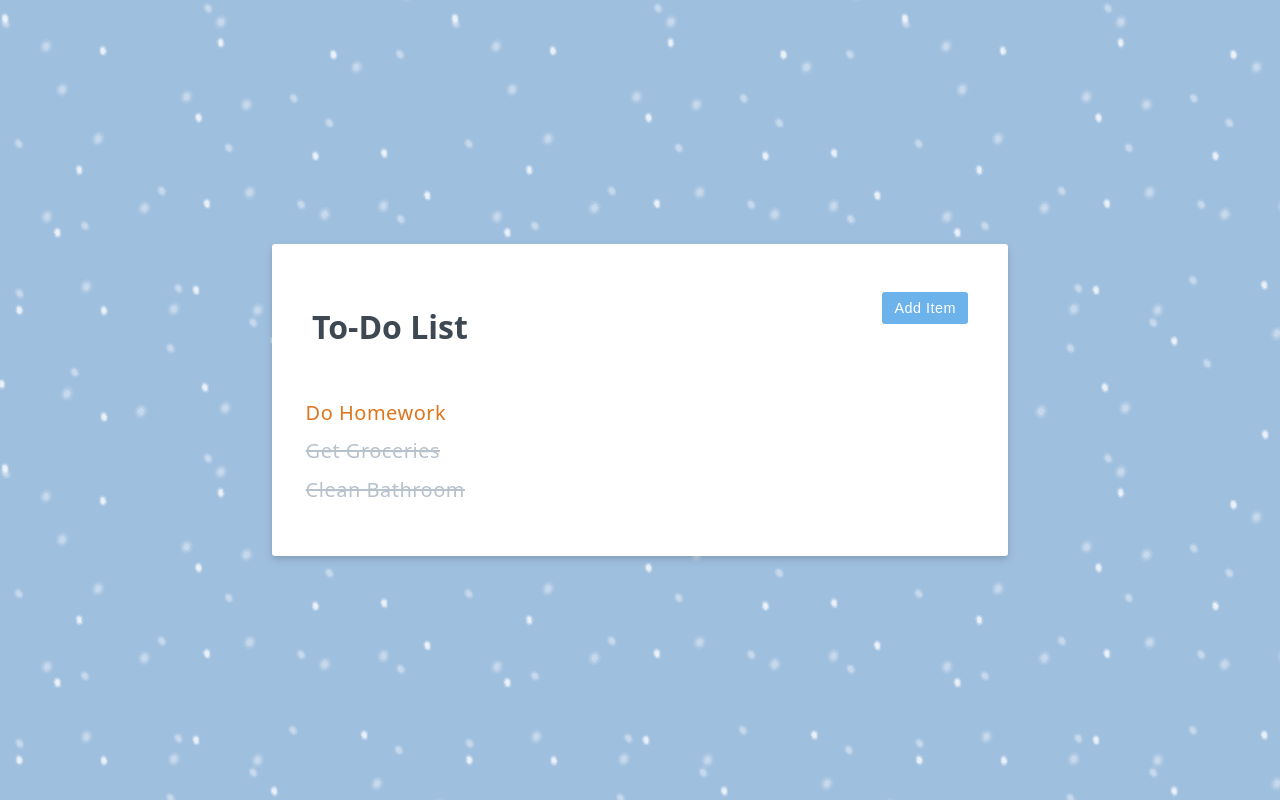
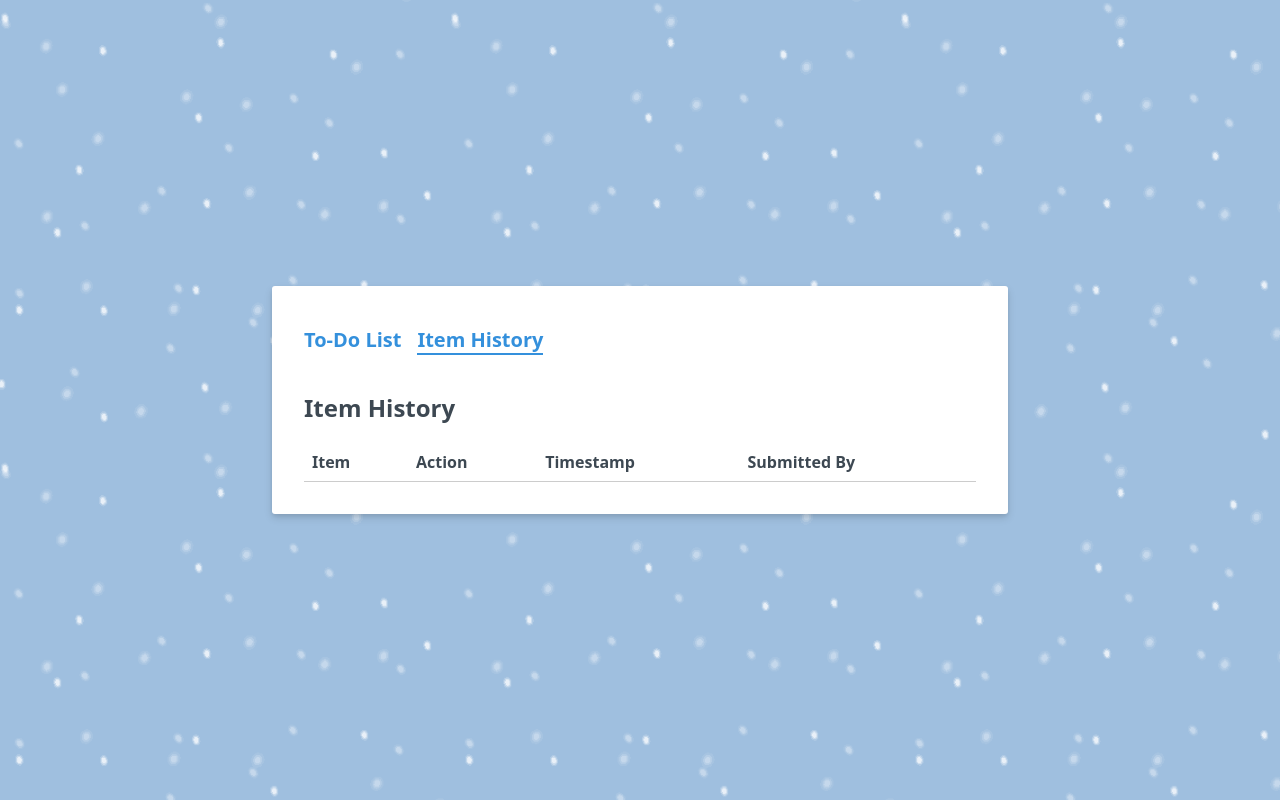
Before and after one commit to taikimorita/vue-to-do-list, a Vue app: page /history in a window 1280 px wide. Built offline with nearby package versions, Linux system fonts and the light colour scheme.

Commit message:
feat: add item history tab to track additions, deletions, timestamps, and names

```diff
--- a/package.json
+++ b/package.json
@@ -14,7 +14,9 @@
   "dependencies": {
     "pinia": "^3.0.3",
     "pinia-plugin-persistedstate": "^4.4.1",
-    "vue": "^3.5.17"
+    "router": "^2.2.0",
+    "vue": "^3.5.17",
+    "vue-router": "^4.5.1"
   },
   "devDependencies": {
     "@nightwatch/vue": "^3.1.2",
--- a/src/App.vue
+++ b/src/App.vue
@@ -4,15 +4,16 @@ import { useTodoStore } from './stores/todo'
 import trashIcon from './assets/delete.svg'
 
 const header = ref('To-Do List')
+const newItem = ref('')
 const characterCount = computed(() => newItem.value.length)
 const editing = ref(false)
-const newItem = ref('')
 const newItemHighPriority = ref(false)
 const store = useTodoStore()
 const saveItem = () => {
   store.addItem(newItem.value, newItemHighPriority.value)
   newItem.value = ''
   newItemHighPriority.value = false
+  document.activeElement.blur()
 }
 const doEdit = (e) => {
   editing.value = e
@@ -51,57 +52,19 @@ const togglePurchased = (item) => {
 </script>
 
 <template>
-  <div class="header">
-    <h1>{{ header }}</h1>
-    <button v-if="editing" class="btn" @click="doEdit(false)">Cancel</button>
-    <button v-else class="btn btn-primary" @click="doEdit(true)">Add Item</button>
+  <div>
+    <div class="tabs">
+      <router-link to="/" exact-active-class="active-tab">To-Do List</router-link>
+      <router-link to="/history" exact-active-class="active-tab">Item History</router-link>
+    </div>
+    <router-view />
   </div>
+</template>
 
-  <form class="add-item-form" v-if="editing" @submit.prevent="saveItem">
-    <div class="input-block">
-      <input v-model.trim="newItem" type="text" placeholder="Add an item" maxlength="200" />
-      <div class="form-footer">
-        <div class="counter">{{ characterCount }}/200</div>
-        <label class="priority-checkbox">
-          <input type="checkbox" v-model="newItemHighPriority" />
-          High Priority
-        </label>
-      </div>
-    </div>
-
-    <button :disabled="newItem.length === 0" class="btn btn-primary">Save Item</button>
-  </form>
-
-  <ul>
-    <li
-      v-for="(item, index) in store.reversedItems"
-      :key="item.id"
-      class="todo-item static-class"
-      :class="{ strikeout: item.purchased, priority: item.highPriority }"
-    >
-      <span @click="togglePurchased(item)">
-        {{ item.label }}
-      </span>
-      <img
-        :src="trashIcon"
-        alt="Delete"
-        class="trash"
-        @click.stop="askDelete(item, $event)"
-        title="Delete"
-      />
-    </li>
-  </ul>
-  <div v-if="showConfirm" class="model-overlay">
-    <div class="modal">
-      <p>
-        Are you sure you want to delete "<strong>{{ itemToDelete.label }}</strong
-        >"?
-      </p>
-      <div class="model-buttons">
-        <button class="btn btn-danger" @click="confirmDelete">Yes</button>
-        <button class="btn" @click="cancelDelete">No</button>
-      </div>
-    </div>
-  </div>
-  <p v-if="!store.items.length">Nothing to see here</p>
-</template>
+<style>
+.tabs {
+  display: flex;
+  gap: 1rem;
+  padding-bottom: 1rem;
+}
+</style>
--- /dev/null
+++ b/src/ItemHistory.vue
@@ -0,0 +1,44 @@
+<template>
+  <div>
+    <h2>Item History</h2>
+    <table>
+      <thead>
+        <tr>
+          <th>Item</th>
+          <th>Action</th>
+          <th>Timestamp</th>
+          <th>Submitted By</th>
+        </tr>
+      </thead>
+      <tbody>
+        <tr v-for="(record, index) in history" :key="index">
+          <td>{{ record.label }}</td>
+          <td>{{ record.action }}</td>
+          <td>{{ record.time }}</td>
+          <td>{{ record.user }}</td>
+        </tr>
+      </tbody>
+    </table>
+  </div>
+</template>
+
+<script setup>
+import { useTodoStore } from './stores/todo'
+
+const store = useTodoStore()
+const history = store.history
+</script>
+
+<style scoped>
+table {
+  width: 100%;
+  border-collapse: collapse;
+}
+
+th,
+td {
+  text-align: left;
+  padding: 0.5rem;
+  border-bottom: 1px solid #ccc;
+}
+</style>
--- /dev/null
+++ b/src/ToDoList.vue
@@ -0,0 +1,113 @@
+<script setup>
+import { ref, computed } from 'vue'
+import { useTodoStore } from './stores/todo'
+import trashIcon from './assets/delete.svg'
+
+const newItem = ref('')
+const characterCount = computed(() => newItem.value.length)
+const editing = ref(false)
+const newItemHighPriority = ref(false)
+const store = useTodoStore()
+
+const saveItem = () => {
+  store.addItem(newItem.value, newItemHighPriority.value)
+  newItem.value = ''
+  newItemHighPriority.value = false
+  document.activeElement.blur()
+}
+
+const doEdit = (e) => {
+  editing.value = e
+  newItem.value = ''
+  newItemHighPriority.value = false
+}
+
+const showConfirm = ref(false)
+const itemToDelete = ref(null)
+
+const askDelete = (item, event) => {
+  if (event.ctrlKey) {
+    store.deleteItem(item.id)
+  } else {
+    itemToDelete.value = item
+    showConfirm.value = true
+  }
+}
+
+const confirmDelete = () => {
+  if (itemToDelete.value) {
+    store.deleteItem(itemToDelete.value.id)
+  }
+  showConfirm.value = false
+  itemToDelete.value = null
+}
+
+const cancelDelete = () => {
+  showConfirm.value = false
+  itemToDelete.value = null
+}
+
+const togglePurchased = (item) => {
+  store.togglePurchased(item.id)
+}
+</script>
+
+<template>
+  <div class="header">
+    <h1>To-Do List</h1>
+    <button v-if="editing" class="btn" @click="doEdit(false)">Cancel</button>
+    <button v-else class="btn btn-primary" @click="doEdit(true)">Add Item</button>
+  </div>
+
+  <form class="add-item-form" v-if="editing" @submit.prevent="saveItem">
+    <div class="input-block">
+      <input v-model.trim="newItem" type="text" placeholder="Add an item" maxlength="200" />
+      <div class="form-footer">
+        <div class="counter">{{ characterCount }}/200</div>
+        <label class="priority-checkbox">
+          <input type="checkbox" v-model="newItemHighPriority" />
+          High Priority
+        </label>
+      </div>
+    </div>
+
+    <button type="submit" :disabled="newItem.length === 0" class="btn btn-primary">
+      Save Item
+    </button>
+  </form>
+
+  <ul>
+    <li
+      v-for="(item, index) in store.reversedItems"
+      :key="item.id"
+      class="todo-item static-class"
+      :class="{ strikeout: item.purchased, priority: item.highPriority }"
+    >
+      <span @click="togglePurchased(item)">
+        {{ item.label }}
+      </span>
+      <img
+        :src="trashIcon"
+        alt="Delete"
+        class="trash"
+        @click.stop="askDelete(item, $event)"
+        title="Delete"
+      />
+    </li>
+  </ul>
+
+  <div v-if="showConfirm" class="modal-overlay">
+    <div class="modal">
+      <p>
+        Are you sure you want to delete "<strong>{{ itemToDelete.label }}</strong
+        >"?
+      </p>
+      <div class="model-buttons">
+        <button class="btn btn-danger" @click="confirmDelete">Yes</button>
+        <button class="btn" @click="cancelDelete">No</button>
+      </div>
+    </div>
+  </div>
+
+  <p v-if="!store.items.length">Nothing to see here</p>
+</template>
--- a/src/assets/main.css
+++ b/src/assets/main.css
@@ -48,6 +48,18 @@ body {
 }
 
 h1 {
+  color: #3d4852;
+}
+
+h2 {
+  color: #3d4852;
+}
+
+th {
+  color: #3d4852;
+}
+
+td {
   color: #3d4852;
 }
 
@@ -292,3 +304,23 @@ input[type='checkbox'] {
     transform: scale(1);
   }
 }
+
+.tabs {
+  display: flex;
+  gap: 1rem;
+  margin-bottom: 1rem;
+}
+
+.tabs a {
+  text-decoration: none;
+  font-weight: bold;
+  color: #3490dc;
+}
+
+.tabs a.active-tab {
+  border-bottom: 2px solid #3490dc;
+}
+
+.tabs a:hover {
+  color: #005fa3;
+}
--- a/src/main.js
+++ b/src/main.js
@@ -5,11 +5,13 @@ import { createApp } from 'vue'
 import { createPinia } from 'pinia'
 import piniaPluginPersistedstate from 'pinia-plugin-persistedstate'
 import App from './App.vue'
+import { router } from './router.js'
 
 const app = createApp(App)
 
 const pinia = createPinia()
 pinia.use(piniaPluginPersistedstate)
 app.use(pinia)
+app.use(router)
 
 app.mount('#app')
--- a/src/stores/todo.js
+++ b/src/stores/todo.js
@@ -9,6 +9,8 @@ export const useTodoStore = defineStore(
       { id: 2, label: 'Get Groceries', purchased: true, highPriority: false },
       { id: 3, label: 'Do Homework', purchased: false, highPriority: true },
     ])
+
+    const history = ref([])
 
     const newItemId = computed(() =>
       items.value.length ? Math.max(...items.value.map((i) => i.id)) + 1 : 1,
@@ -23,10 +25,25 @@ export const useTodoStore = defineStore(
         highPriority,
         purchased: false,
       })
+      history.value.push({
+        label,
+        action: 'Added',
+        time: new Date().toLocaleString(),
+        user: 'Taiki',
+      })
     }
 
     function deleteItem(itemId) {
-      items.value = items.value.filter((item) => item.id !== itemId)
+      const item = items.value.find((i) => i.id === itemId)
+      if (item) {
+        history.value.push({
+          label: item.label,
+          action: 'Deleted',
+          time: new Date().toLocaleString(),
+          user: 'Taiki',
+        })
+        items.value = items.value.filter((i) => i.id !== itemId)
+      }
     }
 
     function togglePurchased(itemId) {
@@ -40,6 +57,7 @@ export const useTodoStore = defineStore(
       addItem,
       togglePurchased,
       deleteItem,
+      history,
     }
   },
   {
```
Also changed, not shown: src/router.js (added, +20 -0 lines), 1 other file (tests, documents, lock files or other folders).
